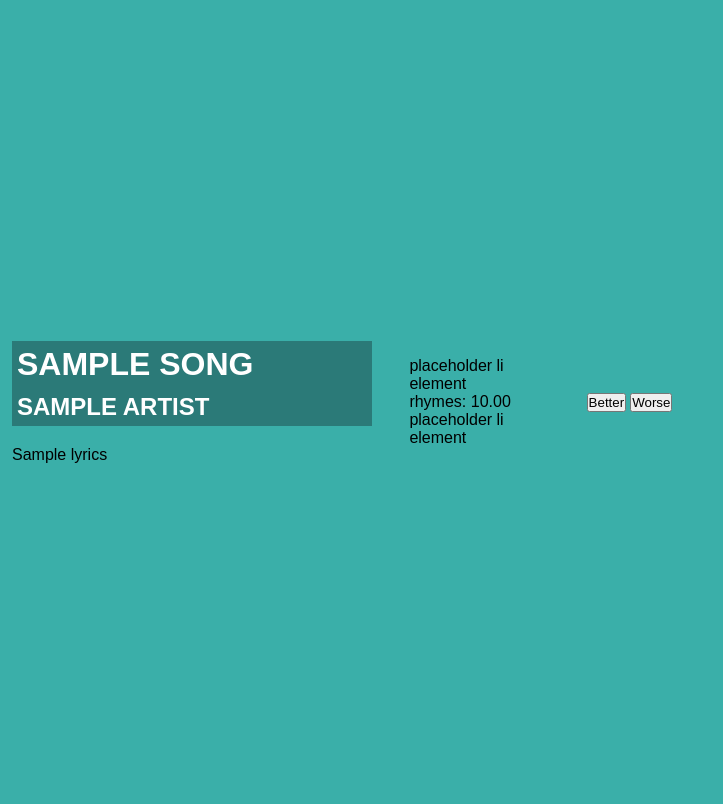
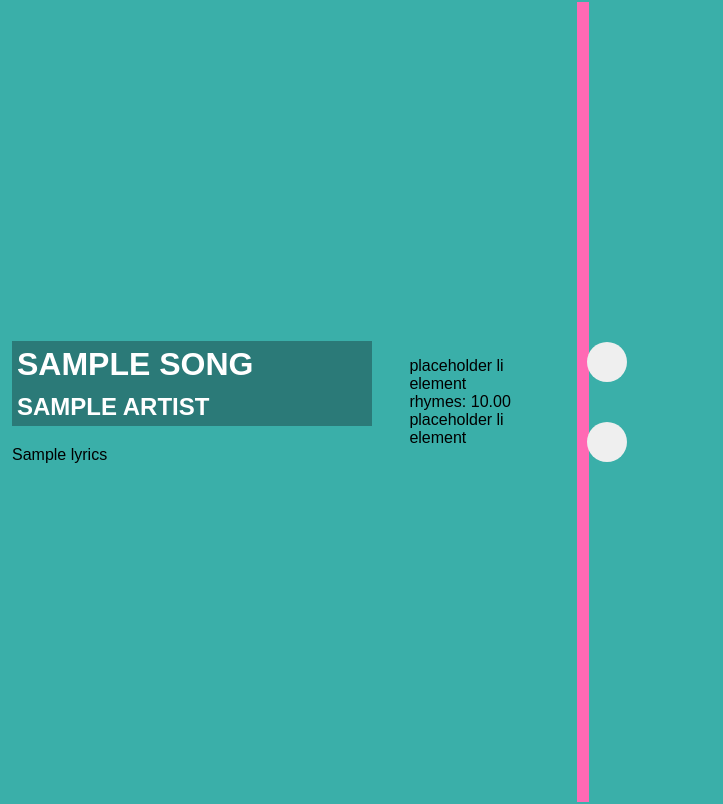
Before and after one commit to kszabova/lyrics-analysis, a Django app: template la_site/comparison/templates/comparison/evaluate_lyrics.html in a window 1280 px wide. Shown: the whole page, without its empty margins (0-723 px from the left). Run offline with Django 3.2, Linux system fonts and the light colour scheme; the template is opened without the code that fills it: most values are stand-ins (such as "Sample title", 1, 10 or a date in 2020); some web fonts are replaced.

Commit message:
Toggle buttons on hover

```diff
--- a/la_site/comparison/static/comparison/evaluate_lyrics.css
+++ b/la_site/comparison/static/comparison/evaluate_lyrics.css
@@ -53,6 +53,55 @@ li:hover {
 .buttonColumn {
     width: 10%;
     height: 100vh;
+    display: flex;
+    justify-content: center;
+    flex-direction: column;
+    background-color: hotpink;
+}
+
+/* Appearance of the central buttons */
+.btnPlaceholder {
+    padding: 20px;
+    margin-top: 20px;
+    margin-bottom: 20px;
+    margin-left: auto;
+    margin-right: auto;
+    border: none;
+    border-radius: 50%;
+    color: coral;
+    font-size: 0;
+}
+
+.button {
+    margin-top: 20px;
+    margin-bottom: 20px;
+    background-color: Transparent;
+    background-repeat:no-repeat;
+    border: none;
+    cursor:pointer;
+    overflow: hidden;
+    outline: none;
+    font-family: "opensans-light", sans-serif;
+}
+
+#betterButton, #worseButton {
+    display: none;
+}
+
+#betterBtnWrapper:hover #betterBtnPlaceholder {
+    display: none;
+}
+
+#betterBtnWrapper:hover #betterButton {
+    display: block
+}
+
+#worseBtnWrapper:hover #worseBtnPlaceholder {
+    display: none;
+}
+
+#worseBtnWrapper:hover #worseButton {
+    display: block
 }
 
 /* Song appearance */
--- a/la_site/comparison/templates/comparison/evaluate_lyrics.html
+++ b/la_site/comparison/templates/comparison/evaluate_lyrics.html
@@ -67,8 +67,14 @@
                     <td class="buttonColumn">
                         <div id="buttons">
                             <div class="innerContent">
-                                <button id="betterButton" type="button" onclick="showBetterSong()">Better</button>
-                                <button type="button" onclick="showWorseSong()">Worse</button>
+                                <div id="betterBtnWrapper">
+                                    <button class="btnPlaceholder" id="betterBtnPlaceholder" type="button"></button>
+                                    <button class="button" id="betterButton" type="button" onclick="showBetterSong()">show better song</button>
+                                </div>
+                                <div id="worseBtnWrapper">
+                                    <button class="btnPlaceholder" id="worseBtnPlaceholder" type="button"></button>
+                                    <button class="button" id="worseButton" type="button" onclick="showWorseSong()">show worse song</button>
+                                </div>
                             </div>
                         </div>
                     </td>
```
